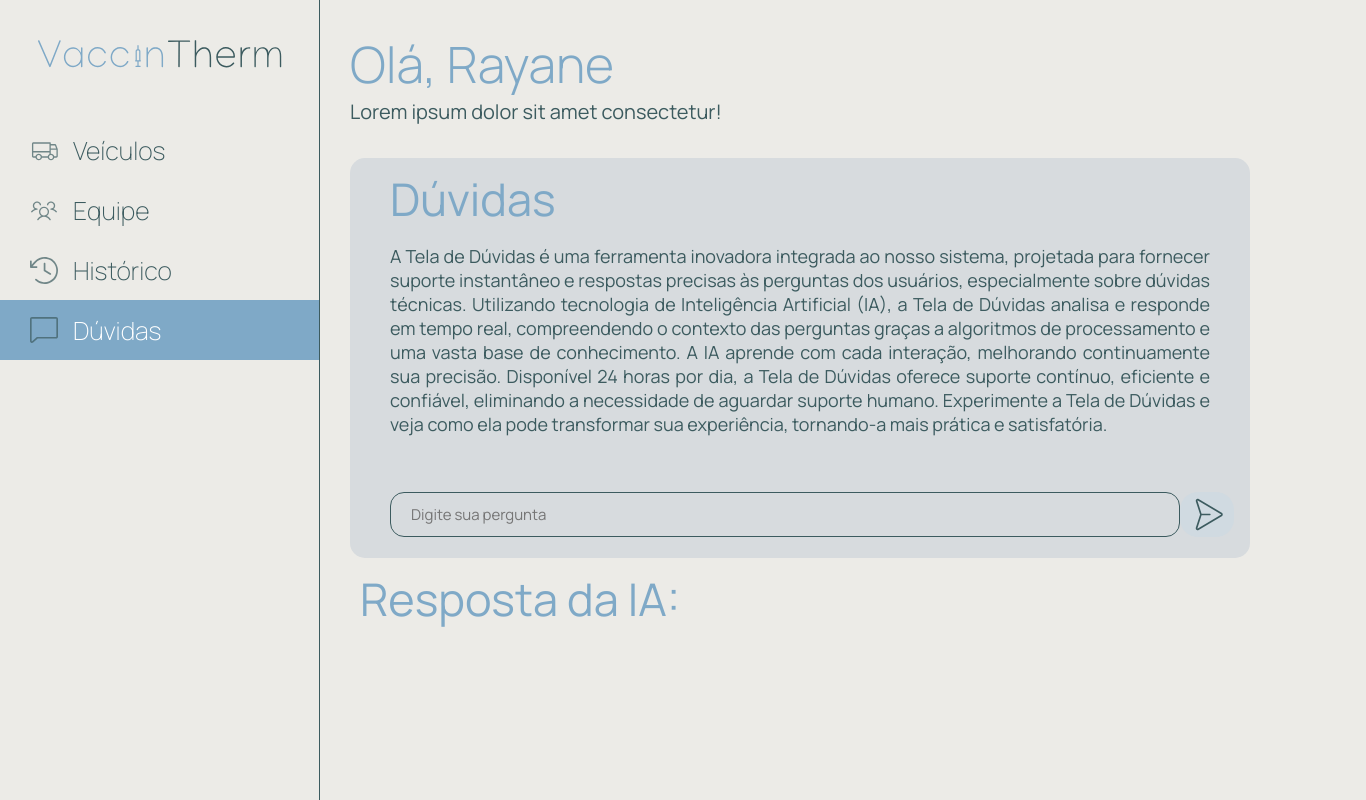
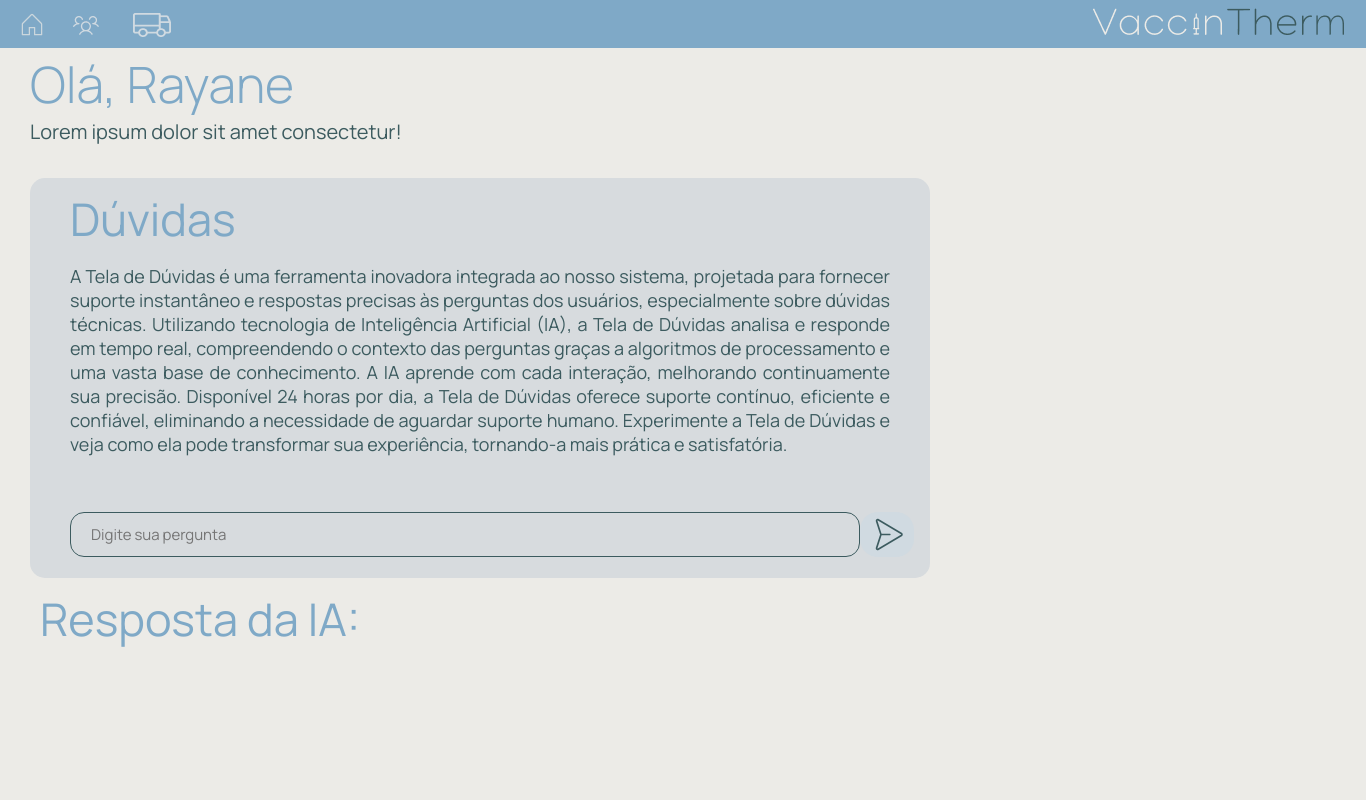
Before and after one commit to VaccinTherm/BobIA, a website: page public/index.html in a window 1280 px wide. Shown: the whole page, 1366 px wide, since content can reach past the window. Drawn offline with Linux system fonts and the light colour scheme.

Commit message:
Nova navBar

```diff
--- a/public/index.html
+++ b/public/index.html
@@ -11,35 +11,16 @@
 </head>
 <body>
     <div class="containerGeral">
-        <div class="sideBar">
-            <div class="logoVaccin">
-                <img src="../assets/logo.svg">
+        <div class="cabecalho">
+            <div class="home">
+              <a href=""><img src="assets/home.png" alt="Home" /></a>
             </div>
-            <div class="veiculos">
-                <div class="containerTitulo">
-                    <img src="../assets/veiculos.svg"> &nbsp;&nbsp;&nbsp;
-                    <p class="tituloSideBar">Veículos</p>
-                </div>
+            <div class="usuarios"><img src="assets/users.png" /></div>
+            <div id="veiculos" class="veiculos">
+              <img src="assets/cars.png" />
             </div>
-            <div class="equipe">
-                <div class="containerTitulo">
-                    <img src="../assets/equipe.svg"> &nbsp;&nbsp;&nbsp;
-                    <p class="tituloSideBar">Equipe</p>
-                </div>
-            </div>
-            <div class="historico">
-                <div class="containerTitulo">
-                    <img src="../assets/historico.svg"> &nbsp;&nbsp;&nbsp;
-                    <p class="tituloSideBar">Histórico</p>
-                </div>
-            </div>
-            <div class="duvidas">
-                <div class="containerTitulo">
-                    <img src="../assets/duvidas.svg"> &nbsp;&nbsp;&nbsp;
-                    <p class="tituloSideBar">Dúvidas</p>
-                </div>
-            </div>
-    </div>
+            <div class="logo"><img src="assets/logo.png" /></div>
+          </div>
     <div class="containerDois">
         <div class="nomeUsuario">
             <p class="saudacao">Olá, Rayane</p>
@@ -60,7 +41,7 @@
             <br><br><br><br>
             <div class="containerInput">
                 <input id="pergunta" placeholder="Digite sua pergunta" class="inputDuvida">
-                <img src="../assets/imgEnviar.svg" class="botaoEnviar" onclick="gerarResposta()">
+                <img src="assets/imgEnviar.svg" class="botaoEnviar" onclick="gerarResposta()">
             </div>
         </div>
 
--- a/public/style.css
+++ b/public/style.css
@@ -52,71 +52,9 @@ body {
   cursor: pointer;
 }
 
-.veiculos {
-  width: 319px;
-  height: 60px;
-  display: flex;
-  align-items: center;
-  justify-content: center;
-  color: #3c5b5f;
-}
-
-.veiculos:hover {
-  background-color: #7fa9c7;
-  transition: all 0.4s;
-  color: #fff;
-  cursor: pointer;
-}
-
-.equipe {
-  width: 319px;
-  height: 60px;
-  display: flex;
-  align-items: center;
-  justify-content: center;
-  color: #3c5b5f;
-}
-
-.equipe:hover {
-  background-color: #7fa9c7;
-  transition: all 0.4s;
-  color: #fff;
-  cursor: pointer;
-}
-
-.historico {
-  width: 319px;
-  height: 60px;
-  display: flex;
-  align-items: center;
-  justify-content: center;
-  color: #3c5b5f;
-}
-
-.historico:hover {
-  background-color: #7fa9c7;
-  transition: all 0.4s;
-  color: #fff;
-  cursor: pointer;
-}
-
-.duvidas {
-  width: 319px;
-  height: 60px;
-  display: flex;
-  align-items: center;
-  justify-content: center;
-  background-color: #7fa9c7;
-  color: #ffffff;
-}
-
-.duvidas:hover {
-  cursor: pointer;
-}
-
 .containerGeral {
   display: flex;
-  justify-content: space-between;
+  justify-content: space-evenly;
 }
 
 .containerDois {
@@ -131,7 +69,7 @@ body {
 .nomeUsuario {
   width: 550px;
   height: 100px;
-  margin-top: 30px;
+  margin-top: 50px;
   margin-left: 30px;
 }
 
@@ -175,7 +113,7 @@ body {
 }
 
 .textoDuvida {
-    text-align: justify;
+  text-align: justify;
   font-size: 18px;
   color: #3c5b5f;
   margin-left: 40px;
@@ -197,8 +135,46 @@ body {
 .containerInput {
   height: 45px;
   display: flex;
+  margin-bottom: 20px;
 }
 
 .botaoEnviar:hover {
   cursor: pointer;
 }
+
+.cabecalho {
+  position: absolute;
+  width: 1378px;
+  height: 60px;
+  left: -12px;
+  top: -12px;
+  background: #7FA9C7;
+  display: flex;
+  padding-left: 30px;
+}
+
+.home {
+  width: 28px;
+  height: 28px;
+  margin-right: 20px;
+  opacity: 70%;
+  margin-top: 1.7%;
+}
+
+.usuarios {
+  position: absolute;
+  left: 6.15%;
+  top: 47.08%;
+}
+
+.veiculos {
+  position: absolute;
+  left: 10.50%;
+  top: 42.08%;
+}
+
+.logo {
+  position: absolute;
+  left: 80.16%;
+  top: 33.78%;
+}
```
Also changed, not shown: public/assets/Vector.png (added), public/assets/Vector.svg (added), public/assets/calendario.png (added), public/assets/caminhao.png (added), public/assets/cars.png (added), public/assets/home.png (added), public/assets/logo.png (added), public/assets/mais.png (added), public/assets/perfil.png (added), public/assets/temperatura.png (added), public/assets/umidade.png (added), public/assets/user-vector.svg (added), public/assets/users-three-light 1.svg (added), public/assets/users.png (added).
